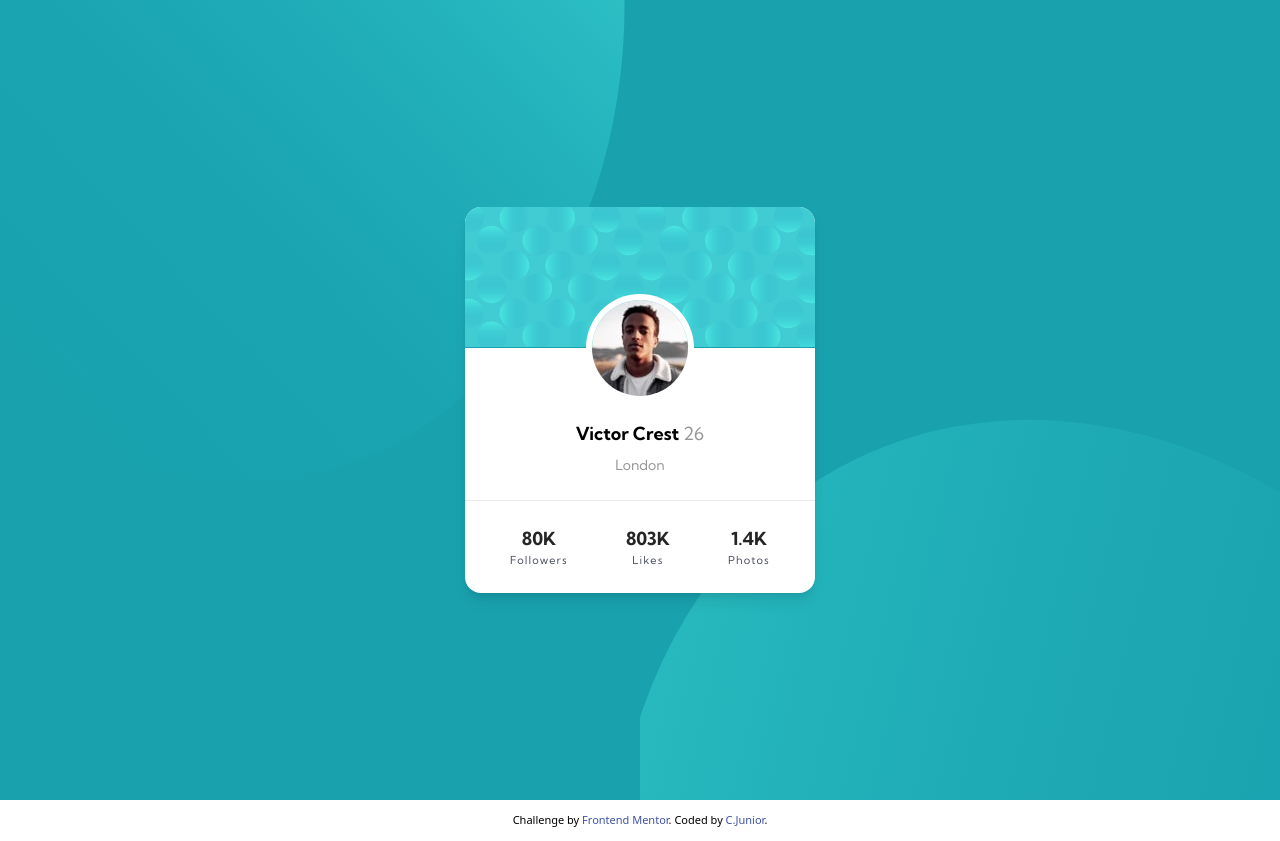
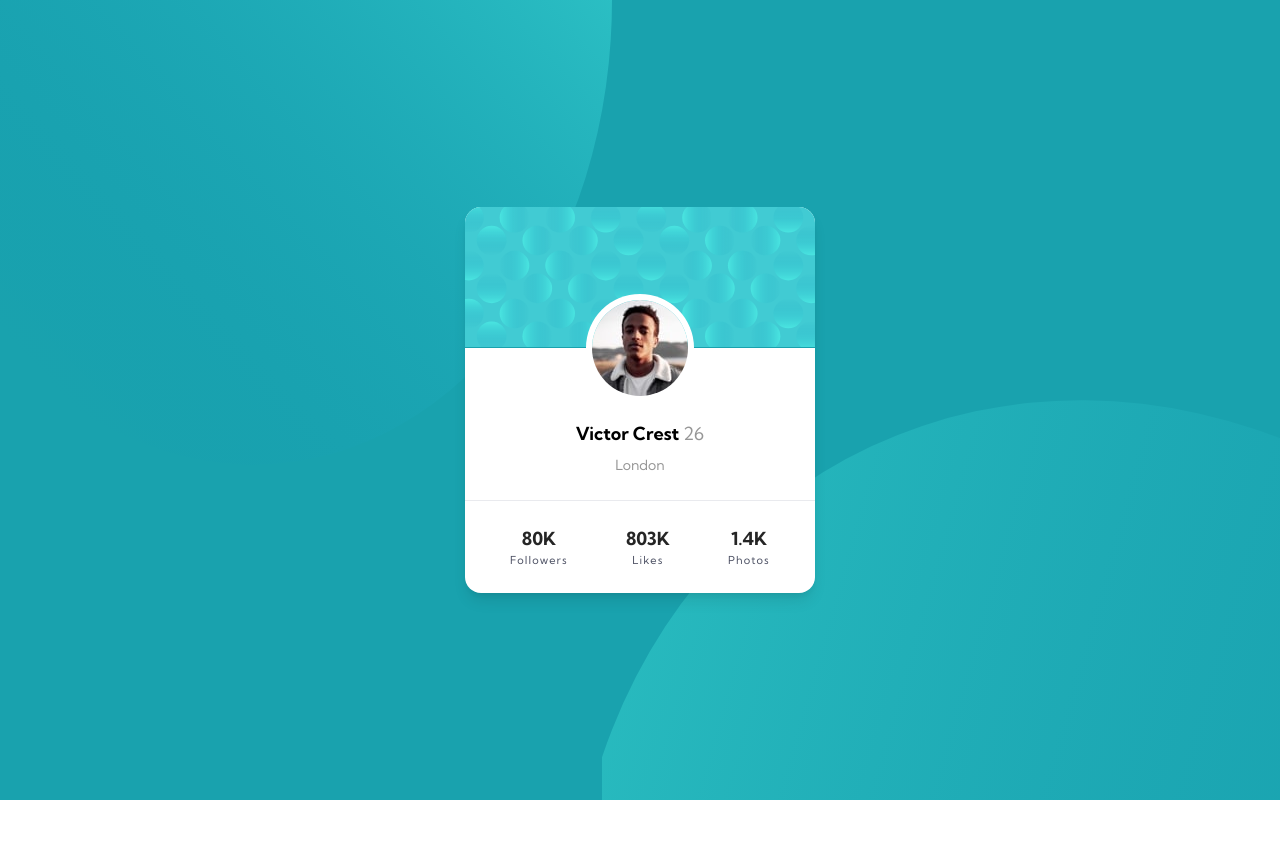
Before and after one commit to Clar-Junior/profile-card-component-main, a website: page index.html in a window 1280 px wide. After the commit the page ends 800 px from the top, so only its background shows below. Drawn offline with Linux system fonts and the light colour scheme.

```diff
--- a/index.html
+++ b/index.html
@@ -17,12 +17,13 @@
 
 <body>
   <div
-    class="h-screen w-screen font-[kumbh_sans] bg-dark-cyan z-0 flex flex-col min-md:flex-row justify-center min-md:items-center">
-    <div class="w-full h-1/2 min-md:w-full min-md:h-full overflow-hidden flex items-start justify-start border-0">
+    class="h-screen w-screen font-[kumbh_sans] bg-dark-cyan z-0 flex flex-col min-lg:flex-row justify-center items-center">
 
-      <div class="w-full h-full overflow-hidden ">
+    <div
+      class="w-full h-1/2 min-md:h-screen min-lg:w-[47%] min-lg:h-full overflow-hidden min-xl:overflow-visible flex items-start justify-start border-0">
+      <div class="w-full h-full overflow-hidden min-xl:overflow-visible ">
         <img src="./images/bg-pattern-top.svg" alt="pattern"
-          class="w-full h-full relative z-0 scale-200 bottom-[50%] right-[100%] -rotate-[20deg] min-md:scale-125 min-md:bottom-[52%] min-md:right-[15%] min-md:-rotate-[5deg]">
+          class="w-196 h-196 relative z-0 scale-100 bottom-[175%] right-[50%] -rotate-[2deg] min-sm:scale-100 min-sm:bottom-[150%] min-sm:right-[50%] min-sm:rotate[90deg] min-md:scale-115 min-md:bottom-[180%] min-md:right-[56%] min-md:rotate-[3deg] min-lg:scale-150 min-lg:bottom-[100%] min-lg:right-[15%] min-lg:-rotate-[5deg] min-xl:scale-125 min-xl:bottom-[52%] min-xl:right-[11%] min-xl:-rotate-[5deg]">
       </div>
     </div>
 
@@ -59,19 +60,10 @@
     </div>
 
     <div
-      class="w-full h-1/2 min-md:w-full min-md:h-full overflow-hidden max-md:flex max-md:items-end max-md:justify-end border-0">
+      class="w-full h-1/2 min-md:h-screen min-lg:w-[53%] min-lg:h-full overflow-hidden max-md:flex max-md:items-end max-md:justify-end border-0">
       <div class=" w-full h-full overflow-hidden">
         <img src="./images/bg-pattern-bottom.svg" alt="pattern"
-          class="w-full h-full relative z-10 scale-200 top-[50%] left-[100%] rotate-[20deg] min-md:scale-150 min-md:top-[75%] min-md:left-[24%] min-md:-rotate-[25deg]">
+          class="w-196 h-196 relative z-10 scale-100 top-[0%] left-[50%] rotate-[20deg] min-sm:scale-100 min-sm:top-[0%] min-sm:left-[50%] min-sm:-rotate-[10deg] min-md:scale-115 min-md:top-[25%] min-md:left-[56%] min-md:rotate-[55deg] min-lg:scale-150 min-lg:top-[75%] min-lg:left-[44%] min-lg:-rotate-[25deg] min-xl:scale-165 min-xl:top-[80%] min-xl:left-[30%] min-xl:-rotate-[25deg]">
       </div>
     </div>
-  </div>
-  <footer>
-    <div class="attribution py-3">
-      Challenge by <a href="https://www.frontendmentor.io?ref=challenge" target="_blank">Frontend Mentor</a>.
-      Coded by <a href="#">C.Junior</a>.
-    </div>
-  </footer>
-</body>
-
-</html>
+    </d
```
Also changed, not shown: README.md, dist/output.css, preview/desktop.png (added), preview/mobile.png (added).
